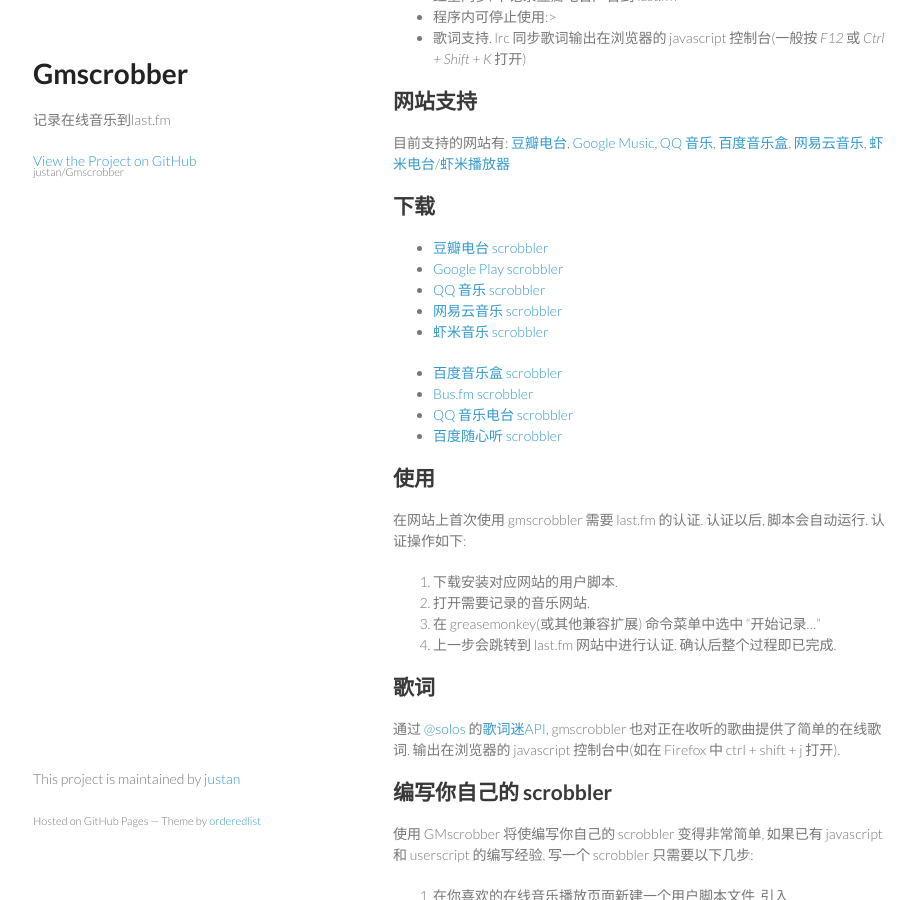
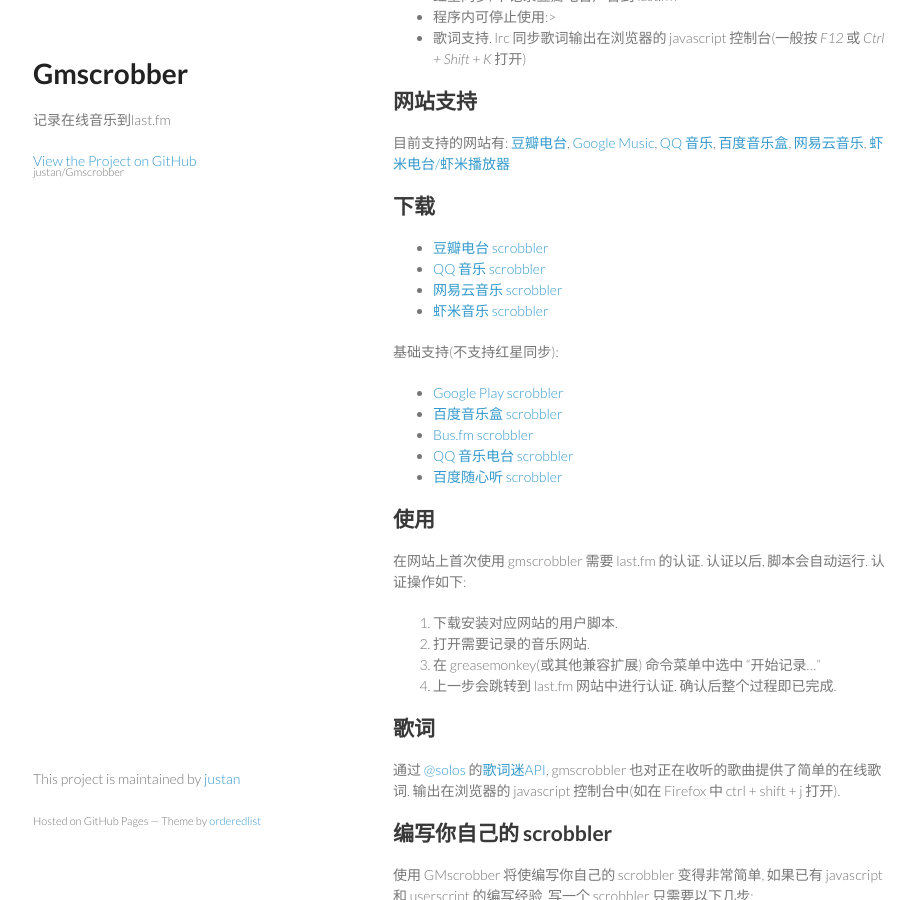
Before and after one commit to justan/gmscrobber, a Jekyll site: the page built from index.md, in a window 1280 px wide and 900 px high, scrolled down 354 px. Shown: the whole window, without its empty margins (177-1092 px from the left). Built offline with Jekyll 4.4.1, drawn with Linux system fonts in a browser that asks for light colours; Markdown is read by kramdown in place of the engine named in the settings.

Commit message:
脚本分类

```diff
--- a/index.md
+++ b/index.md
@@ -23,11 +23,13 @@
 ## 下载<a name='下载'></a>
 
   - [豆瓣电台 scrobbler](dbscrobbler.user.js)
-  - [Google Play scrobbler](gmscrobbler.user.js)
   - [QQ 音乐 scrobbler](qqmusicscrobber.user.js)
   - [网易云音乐 scrobbler](163_music_scrobbler.user.js)
   - [虾米音乐 scrobbler](GMscrobbler_for_xiami.user.js)
 
+基础支持(不支持红星同步):
+
+  - [Google Play scrobbler](gmscrobbler.user.js)
   - [百度音乐盒 scrobbler](baidumusicscrobber.user.js)
   - [Bus.fm scrobbler](bus.fm_scrobber.user.js)
   - [QQ 音乐电台 scrobbler](qqfmscrobber.user.js)
```
